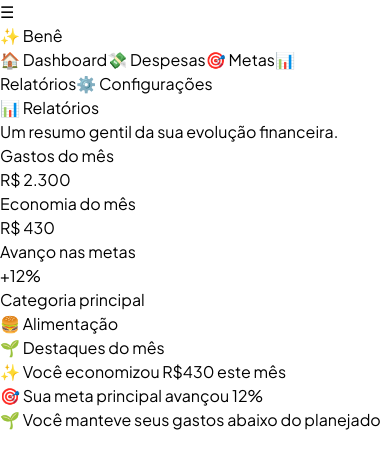
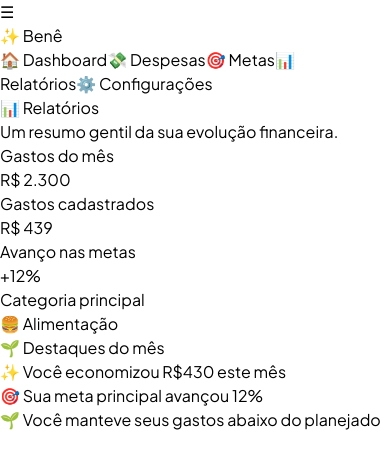
Before and after one commit to deborajaldir/bene-ai-frontend, a React (Vite) app: page /relatorios in a window 390 px wide. Shown: the top 468 px of the page. Built offline with nearby package versions, Linux system fonts and the light colour scheme.

Commit message:
feat: add responsive menu and dynamic expense calculations

```diff
--- a/src/components/Layout.jsx
+++ b/src/components/Layout.jsx
@@ -1,5 +1,4 @@
 import { useState } from "react"
-
 import Sidebar from "./Sidebar"
 
 function Layout({ children }) {
--- /dev/null
+++ b/src/data/mockData.js
@@ -0,0 +1,39 @@
+export const metasMock = [
+    {
+        titulo: "🛟 Reserva de emergência",
+        valorAtual: "8200",
+        valorMeta: "10000",
+        progresso: 82,
+        cor: "bg-green-500"
+    },
+    {
+        titulo: "✈️ Viagem",
+        valorAtual: "3000",
+        valorMeta: "5000",
+        progresso: 60,
+        cor: "bg-blue-500"
+    }
+]
+
+export const despesasMock = [
+    {
+        nome: "🛒 Mercado",
+        categoria: "Alimentação",
+        valor: "180"
+    },
+    {
+        nome: "🚗 Uber",
+        categoria: "Transporte",
+        valor: "120"
+    },
+    {
+        nome: "💪 Academia",
+        categoria: "Saúde",
+        valor: "89"
+    },
+        {
+        nome: "Netflix",
+        categoria: "Assinaturas",
+        valor: "50"
+    }
+]
--- a/src/pages/Dashboard.jsx
+++ b/src/pages/Dashboard.jsx
@@ -7,9 +7,38 @@ import ConquistaCard from "../components/ConquistaCard"
 import { metas } from "../data/metas"
 import { contas } from "../data/contas"
 import { conquistas } from "../data/conquistas"
-import { resumo } from "../data/resumo"
+import { despesasMock } from "../data/mockData"
 
 function Dashboard() {
+
+    const totalDespesas = despesasMock.reduce(
+        (total, despesa) => total + Number(despesa.valor),
+        0
+    )
+
+    const resumo = [
+        {
+            titulo: "Saldo disponível",
+            valor: "R$ 3.250",
+            cor: "text-[#4B4B4B]"
+        },
+        {
+            titulo: "Economia do mês",
+            valor: "+R$ 430",
+            cor: "text-green-600"
+        },
+        {
+            titulo: "Meta principal",
+            valor: "82%",
+            cor: "text-blue-600"
+        },
+        {
+            titulo: "Despesas do mês",
+            valor: `R$ ${totalDespesas}`,
+            cor: "text-red-500"
+        }
+    ]
+
     return (
         <Layout>
 
--- a/src/pages/Despesas.jsx
+++ b/src/pages/Despesas.jsx
@@ -1,5 +1,6 @@
 import { useState } from "react"
 import Layout from "../components/Layout"
+import { despesasMock } from "../data/mockData"
 
 function Despesas() {
 
@@ -9,28 +10,7 @@ function Despesas() {
     const [categoria, setCategoria] = useState("")
     const [valor, setValor] = useState("")
 
-    const [despesas, setDespesas] = useState([
-        {
-            nome: "🛒 Mercado",
-            categoria: "Alimentação",
-            valor: "180"
-        },
-        {
-            nome: "🛜 Internet",
-            categoria: "Assinaturas",
-            valor: "89"
-        },
-        {
-            nome: "💪 Academia",
-            categoria: "Saúde",
-            valor: "89"
-        },
-        {
-            nome: "🚗 Uber",
-            categoria: "Transporte",
-            valor: "120"
-        }
-    ])
+    const [despesas, setDespesas] = useState(despesasMock)
 
     function adicionarDespesa() {
 
--- a/src/pages/Relatorios.jsx
+++ b/src/pages/Relatorios.jsx
@@ -1,6 +1,13 @@
 import Layout from "../components/Layout"
+import { despesasMock } from "../data/mockData"
 
 function Relatorios() {
+
+    const totalDespesas = despesasMock.reduce(
+        (total, despesa) => total + Number(despesa.valor),
+        0
+    )
+
     return (
         <Layout>
 
@@ -35,11 +42,11 @@ function Relatorios() {
                     <div className="bg-white/60 rounded-[30px] p-6">
 
                         <p className="text-gray-500">
-                            Economia do mês
+                            Gastos cadastrados
                         </p>
 
-                        <h2 className="text-4xl font-bold text-green-600 mt-3">
-                            R$ 430
+                        <h2 className="text-4xl font-bold text-red-500 mt-3">
+                            R$ {totalDespesas}
                         </h2>
 
                     </div>
```
